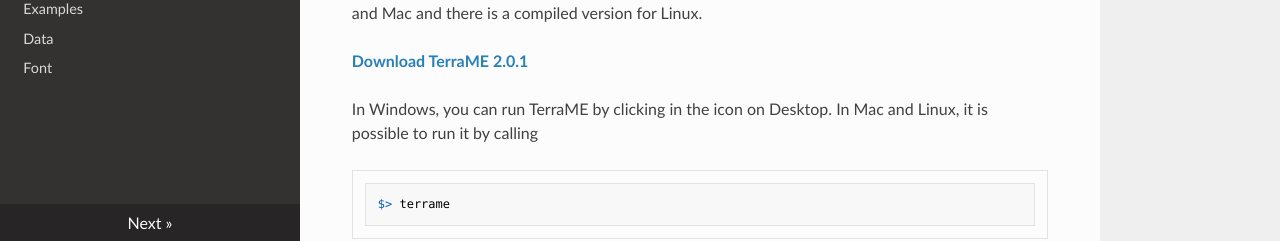
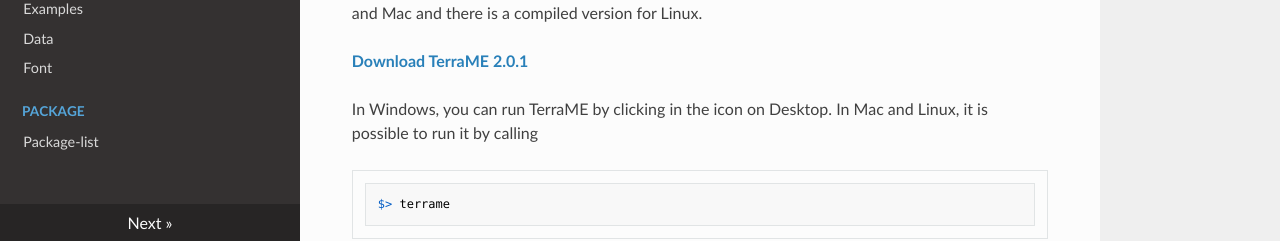
Before and after one commit to Flameuss/teste-doc-terrame, an MkDocs documentation site: the page built from docs/index.md, in a window 1280 px wide and 900 px high, scrolled down 502 px. Shown: the part 656-897 px from the top of the window. Built offline with MkDocs 1.6.1, drawn with Linux system fonts in a browser that asks for light colours; nearby versions of some CDN libraries.

Commit message:
add package-list/test

```diff
--- a/mkdocs.yml
+++ b/mkdocs.yml
@@ -57,19 +57,23 @@
     - Examples: 'base/examples.md'
     - Data: 'base/data.md'
     - Font: 'base/font.md'
-
+  - Package:
+    - Package-list: 'package/package-list.md'
 
 markdown_extensions:
 
   #pymdown
   - pymdownx.tasklist # Lista de tarefas
-  - pymdownx.emoji # Emojis
+  - pymdownx.emoji:
+      emoji_index: !!python/name:material.extensions.emoji.twemoji
+      emoji_generator: !!python/name:material.extensions.emoji.to_svg
   - pymdownx.mark # Marcações
   - pymdownx.tilde # Tachado
   - pymdownx.highlight # código
   - pymdownx.superfences #bloquinho
 
   - tables
+  - attr_list
 
 
 
```
Also changed, not shown: docs/package/package-list.md (added, +10 -0 lines).
